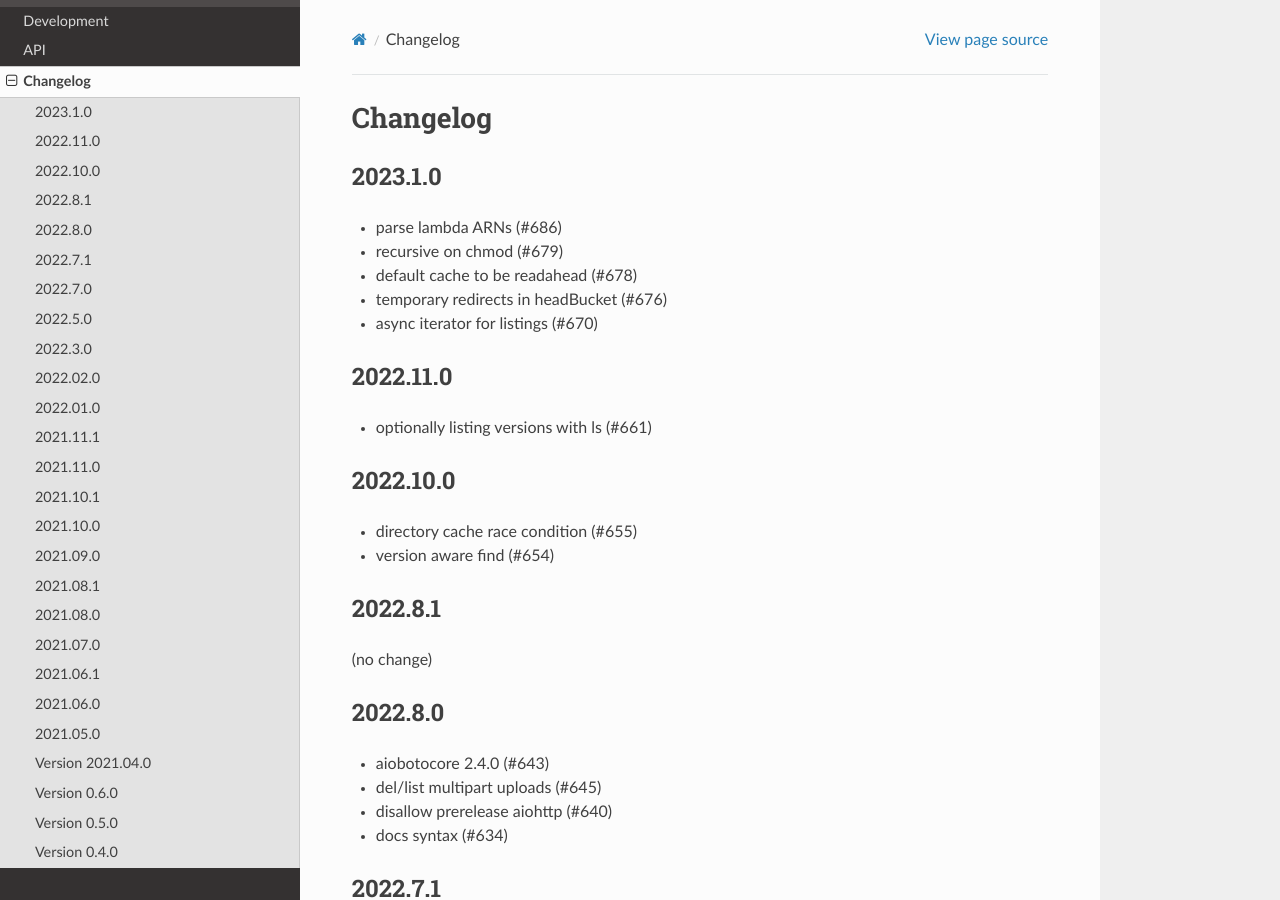
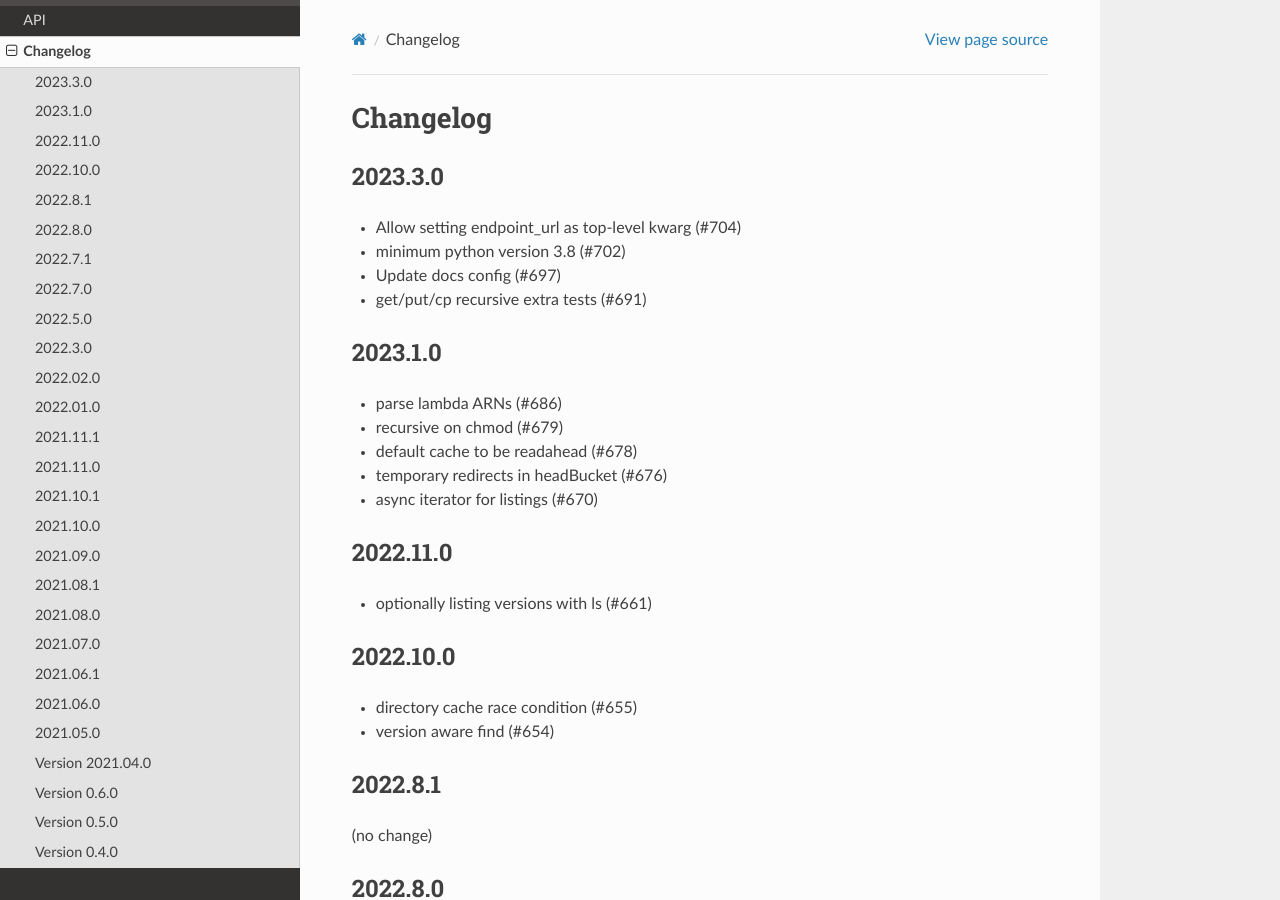
Before and after one commit to zarr-developers/s3fs, a Sphinx documentation site: the page built from docs/source/changelog.rst, in a window 1280 px wide and 900 px high. Built offline with Sphinx 7.4.7 and the Read the Docs theme 2.0.0, drawn with Linux system fonts in a browser that asks for light colours.

Commit message:
changelog (#707)

```diff
--- a/docs/source/changelog.rst
+++ b/docs/source/changelog.rst
@@ -1,5 +1,13 @@
 Changelog
 =========
+
+2023.3.0
+--------
+
+- Allow setting endpoint_url as top-level kwarg (#704)
+- minimum python version 3.8 (#702)
+- Update docs config (#697)
+- get/put/cp recursive extra tests (#691)
 
 2023.1.0
 --------
--- a/requirements.txt
+++ b/requirements.txt
@@ -1,3 +1,3 @@
 aiobotocore~=2.4.2
-fsspec==2023.1.0
+fsspec==2023.3.0
 aiohttp!=4.0.0a0, !=4.0.0a1
```
